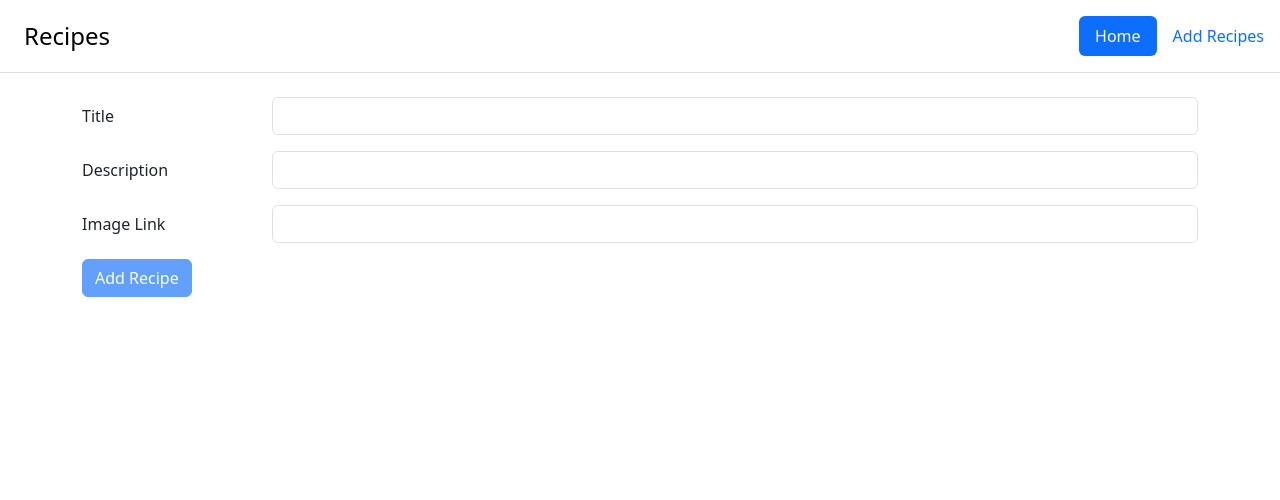
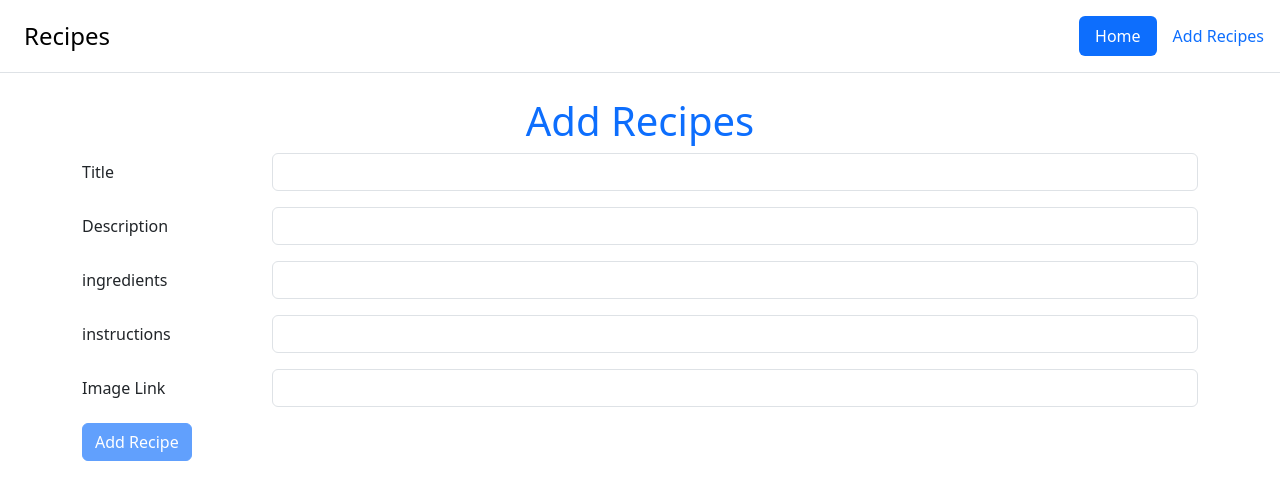
Before and after one commit to Toko0829/Recipe-Sharing-Application-, an Angular app: page /add in a window 1280 px wide. Shown: the top 500 px of the page. Built offline with nearby package versions, Linux system fonts and the light colour scheme.

Commit message:
added interface for recipes

```diff
--- a/src/app/app.routes.ts
+++ b/src/app/app.routes.ts
@@ -1,8 +1,10 @@
 import { Routes } from '@angular/router';
 import { RecipeListComponent } from './recipe-list/recipe-list.component';
 import { RecipeFormComponent } from './recipe-form/recipe-form.component';
+import { RecipeDetailsComponent } from './recipe-details/recipe-details.component';
 
 export const routes: Routes = [
   { path: '', component: RecipeListComponent },
   { path: 'add', component: RecipeFormComponent },
+  { path: 'recipe/:id', component: RecipeDetailsComponent },
 ];
--- /dev/null
+++ b/src/app/recipe-card/recipe-card.component.html
@@ -0,0 +1,22 @@
+<div class="container text-center">
+  <div class="row justify-content-center">
+    @for (recipe of recipes; track recipe.id) {
+    <div class="col-md-4 mb-4 d-flex justify-content-center">
+      <div class="card h-100 d-flex flex-column" style="width: 18rem">
+        <img
+          [src]="recipe.thumbnail"
+          class="card-img-top fixed-img"
+          alt="..."
+        />
+        <div class="card-body d-flex flex-column">
+          <h5 class="card-title">{{ recipe.title }}</h5>
+          <p class="card-text flex-grow-1">
+            {{ recipe.description }}
+          </p>
+          <a href="#" class="btn btn-primary mt-auto">Check Recipe</a>
+        </div>
+      </div>
+    </div>
+    }
+  </div>
+</div>
--- a/src/app/recipe-form/recipe-form.component.html
+++ b/src/app/recipe-form/recipe-form.component.html
@@ -1,4 +1,7 @@
 <div class="container">
+  <div class="d-flex justify-content-center align-items-center">
+    <h1 class="text-primary">Add Recipes</h1>
+  </div>
   <form [formGroup]="recipeForm">
     <div class="row mb-3">
       <label for="inputTitle" class="col-sm-2 col-form-label">Title</label>
@@ -25,6 +28,32 @@
       </div>
     </div>
     <div class="row mb-3">
+      <label for="inputIngredients" class="col-sm-2 col-form-label"
+        >ingredients</label
+      >
+      <div class="col-sm-10">
+        <input
+          type="text"
+          class="form-control"
+          id="inputIngredients"
+          formControlName="ingredients"
+        />
+      </div>
+    </div>
+    <div class="row mb-3">
+      <label for="inputInstructions" class="col-sm-2 col-form-label"
+        >instructions</label
+      >
+      <div class="col-sm-10">
+        <input
+          type="text"
+          class="form-control"
+          id="inputImage"
+          formControlName="instructions"
+        />
+      </div>
+    </div>
+    <div class="row mb-3">
       <label for="inputImage" class="col-sm-2 col-form-label">Image Link</label>
       <div class="col-sm-10">
         <input
@@ -44,11 +73,12 @@
       Add Recipe
     </button>
   </form>
+
   @if (this.recipeForm.invalid && this.recipeForm.controls['title'].touched ||
   this.recipeForm.controls['description'].touched ||
   this.recipeForm.controls['thumbnail'].touched ) {
-  <span class="text-danger position-absolute top-10 start-50 translate-middle"
-    >Please fill out the entire form.</span
-  >
+  <div class="d-flex justify-content-center align-items-center">
+    <span class="text-danger">Please fill out the entire form.</span>
+  </div>
   }
 </div>
--- a/src/app/recipe-form/recipe-form.component.ts
+++ b/src/app/recipe-form/recipe-form.component.ts
@@ -21,6 +21,8 @@ export class RecipeFormComponent {
       title: ['', Validators.required],
       description: ['', Validators.required],
       thumbnail: ['', Validators.required],
+      ingredients: ['', Validators.required],
+      instructions: ['', Validators.required],
     });
   }
 
--- a/src/app/recipe-list/recipe-list.component.html
+++ b/src/app/recipe-list/recipe-list.component.html
@@ -1,14 +1 @@
-<div class="container">
-  @for (recipe of recipes; track recipe.id) {
-  <div class="card" style="width: 18rem">
-    <img [src]="recipe.thumbnail" class="card-img-top" alt="..." />
-    <div class="card-body">
-      <h5 class="card-title">{{ recipe.title }}</h5>
-      <p class="card-text">
-        {{ recipe.description }}
-      </p>
-      <a href="#" class="btn btn-primary">Check Recipe</a>
-    </div>
-  </div>
-  }
-</div>
+<app-recipe-card [recipe]="recipes"></app-recipe-card>
--- a/src/app/recipe-list/recipe-list.component.ts
+++ b/src/app/recipe-list/recipe-list.component.ts
@@ -1,9 +1,10 @@
 import { Component } from '@angular/core';
 import { MasterService } from '../master.service';
+import { RecipeCardComponent } from "../recipe-card/recipe-card.component";
 
 @Component({
   selector: 'app-recipe-list',
-  imports: [],
+  imports: [RecipeCardComponent],
   templateUrl: './recipe-list.component.html',
   styleUrl: './recipe-list.component.css',
 })
--- a/src/styles.css
+++ b/src/styles.css
@@ -1 +1,4 @@
-/* You can add global styles to this file, and also import other style files */
+.fixed-img {
+  height: 200px;
+  object-fit: cover;
+}
```
Also changed, not shown: src/app/recipe-card/recipe-card.component.ts (added, +11 -0 lines), src/app/recipes.interface.ts (added, +8 -0 lines), src/app/recipe-card/recipe-card.component.css (added), 1 other file (tests, documents, lock files or other folders).
